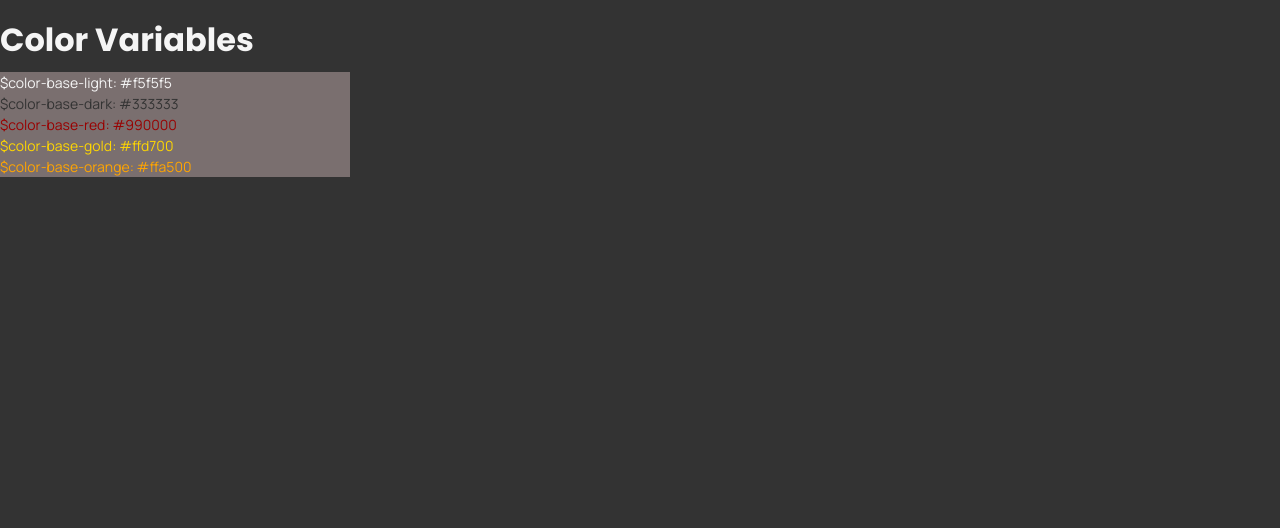
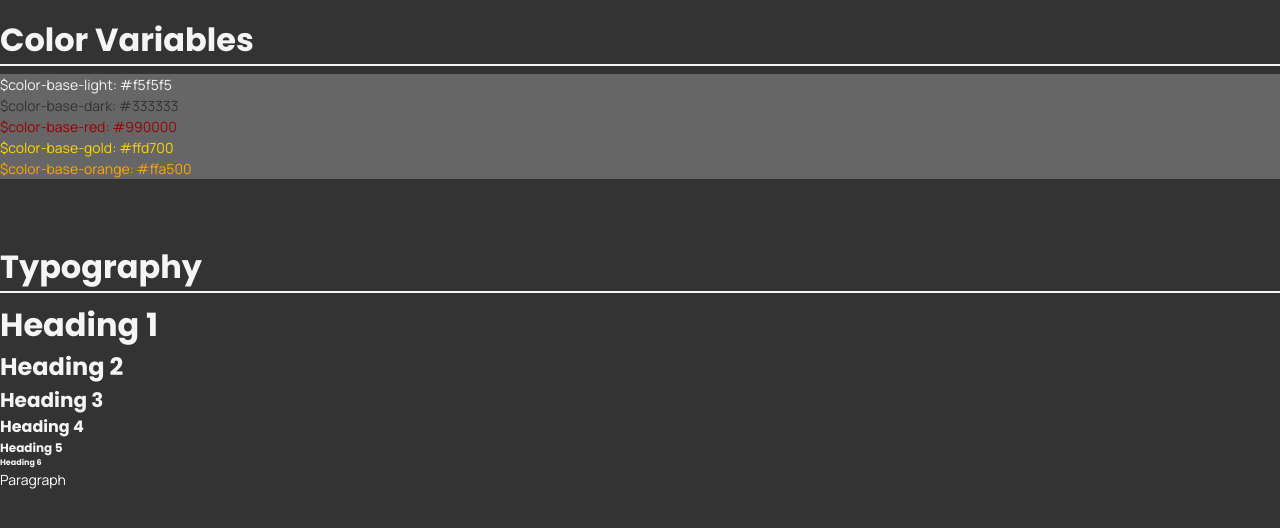
Before and after one commit to dziekiczan1/syndicateCrime, a Next.js app: page /uikit in a window 1280 px wide. Shown: the top 528 px of the page. Built offline with nearby package versions, Linux system fonts and the light colour scheme.

Commit message:
style: add heading typography to UiKit component

```diff
--- a/components/layout/uikit/Uikit.module.scss
+++ b/components/layout/uikit/Uikit.module.scss
@@ -2,17 +2,27 @@
 
 .container {
   padding: $size-16 0;
+
+  & > div {
+    margin-bottom: $size-64;
+  }
+}
+
+.heading {
+  margin-bottom: $size-8;
+  &::after {
+    content: "";
+    display: flex;
+    width: 100%;
+    height: $size-2;
+    background-color: $color-base-light;
+  }
 }
 
 .colors {
-  h1 {
-    margin-bottom: $size-8;
-  }
-
   p {
-    width: 350px;
-    background-color: #7a6f6f;
-
+    width: 100%;
+    background-color: #666666;
     &:nth-of-type(1) {
       color: $color-base-light;
     }
--- a/components/layout/uikit/Uikit.tsx
+++ b/components/layout/uikit/Uikit.tsx
@@ -4,13 +4,23 @@ const UiKit: React.FC = () => {
   return (
     <div className={styles.container}>
       <div className={styles.colors}>
-        <h1>Color Variables</h1>
+        <h1 className={styles.heading}>Color Variables</h1>
         <p>$color-base-light: #f5f5f5</p>
         <p>$color-base-dark: #333333</p>
         <p>$color-base-red: #990000</p>
         <p>$color-base-gold: #ffd700</p>
         <p>$color-base-orange: #ffa500</p>
       </div>
+      <div className={styles.headings}>
+        <h1 className={styles.heading}>Typography</h1>
+        <h1>Heading 1</h1>
+        <h2>Heading 2</h2>
+        <h3>Heading 3</h3>
+        <h4>Heading 4</h4>
+        <h5>Heading 5</h5>
+        <h6>Heading 6</h6>
+        <p>Paragraph</p>
+      </div>
     </div>
   );
 };
```
